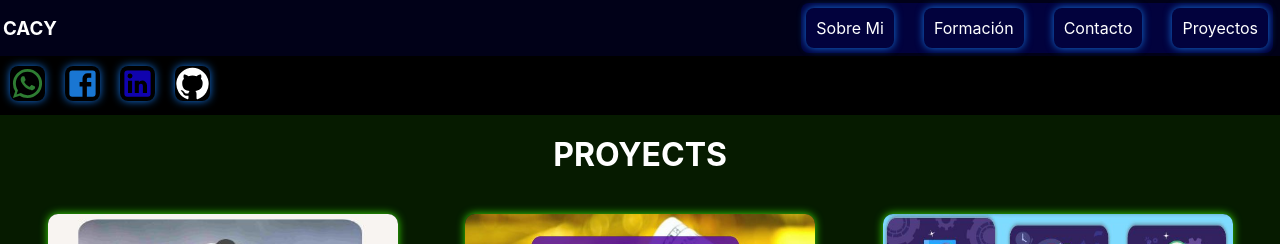
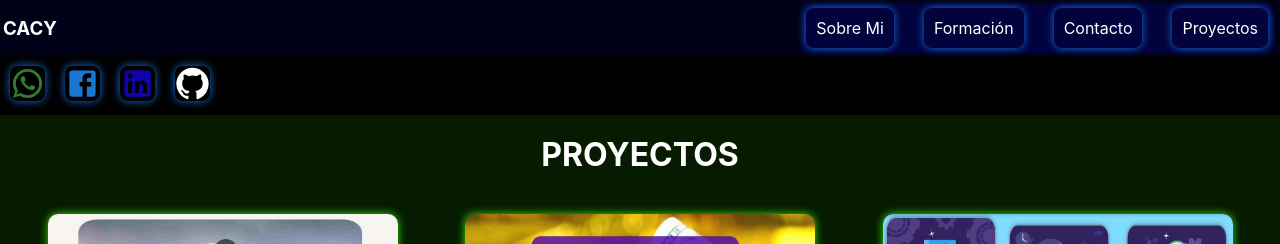
Before and after one commit to ariescacy9/react_final, a React (Create React App) app: page /proyectos in a window 1280 px wide. Shown: the top 244 px of the page. Built offline with nearby package versions, Linux system fonts and the light colour scheme.

Commit message:
proyectos

```diff
--- a/src/pages/proyects/Proyects.js
+++ b/src/pages/proyects/Proyects.js
@@ -15,7 +15,7 @@ function Proyects() {
       color: 'white',
       margin:'0'
     }}>
-      <h1>PROYECTS</h1>
+      <h1>PROYECTOS</h1>
       <div
         style={{
           display: 'flex',
```
